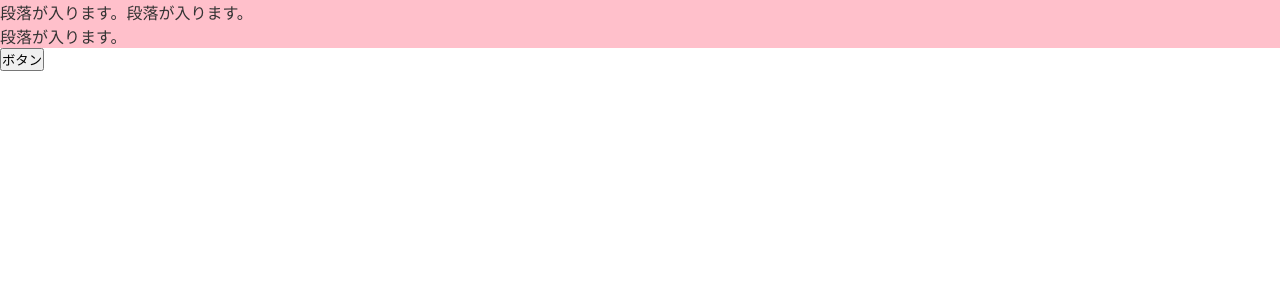
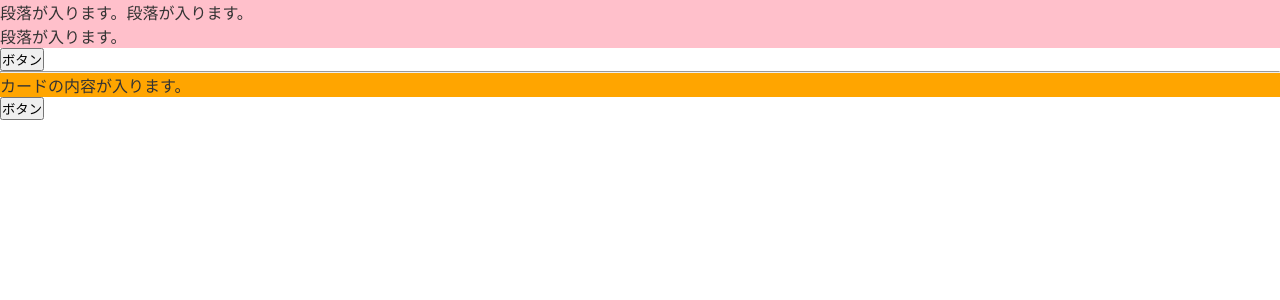
Before and after one commit to kuri-no/flow-meister, a Next.js app: page /about in a window 1280 px wide. Shown: the top 300 px of the page. Built offline with nearby package versions, Linux system fonts and the light colour scheme.

Commit message:
Reactの基本を確認

```diff
--- a/src/app/about/page.js
+++ b/src/app/about/page.js
@@ -1,14 +1,8 @@
-"use client";
-
-import Image from "next/image";
-import styles from "./page.module.css";
+import ButtonSample from "../../components/ui/ButtonSample";
+import CardSample from "../../components/ui/CardSample";
 
 export default function About() {
   const boxClass = "box";
-
-  function handleButtonClick() {
-    alert("click!");
-  }
 
   return (
     <>
@@ -16,9 +10,10 @@
         <p style={{ color: "#333", backgroundColor: "pink" }}>
           段落が入ります。段落が入ります。<br />段落が入ります。
         </p>
-        <button type="button" onClick={handleButtonClick}>ボタン</button>
+        <ButtonSample />
+        <hr />
+        <CardSample />
       </div>
-      <div></div>
     </>
   );
 }
--- /dev/null
+++ b/src/components/ui/ButtonSample.js
@@ -0,0 +1,11 @@
+"use client";
+
+export default function ButtonSample() {
+  function handleButtonClick() {
+    alert("click!");
+  }
+
+  return (
+    <button type="button" onClick={handleButtonClick}>ボタン</button>
+  );
+}
--- /dev/null
+++ b/src/components/ui/CardSample.js
@@ -0,0 +1,12 @@
+import ButtonSample from "./ButtonSample";
+
+export default function CardSample() {
+  return (
+    <div className="card">
+      <p style={{ color: "#333", backgroundColor: "orange" }}>
+        カードの内容が入ります。
+      </p>
+      <ButtonSample />
+    </div>
+  );
+}
```
